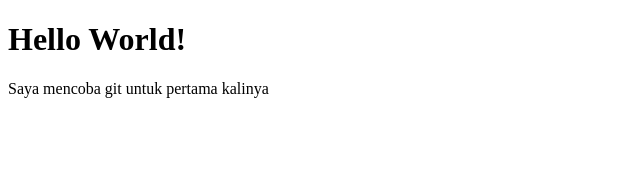
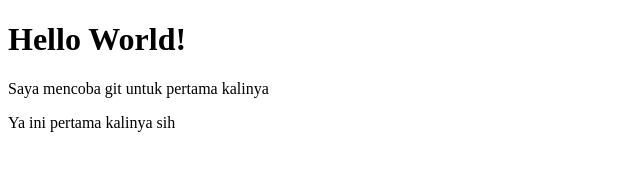
Before and after one commit to arashiaslan/tes-git, a plain HTML site: page index.html in a window 1280 px wide. Shown: the whole page, without its empty margins (0-640 px from the left). Drawn offline with Linux system fonts and the light colour scheme.

Commit message:
commit tambah p

```diff
--- a/index.html
+++ b/index.html
@@ -8,5 +8,6 @@
 <body>
     <h1>Hello World!</h1>
     <p>Saya mencoba git untuk pertama kalinya</p>
+    <p>Ya ini pertama kalinya sih</p>
 </body>
 </html>
```
